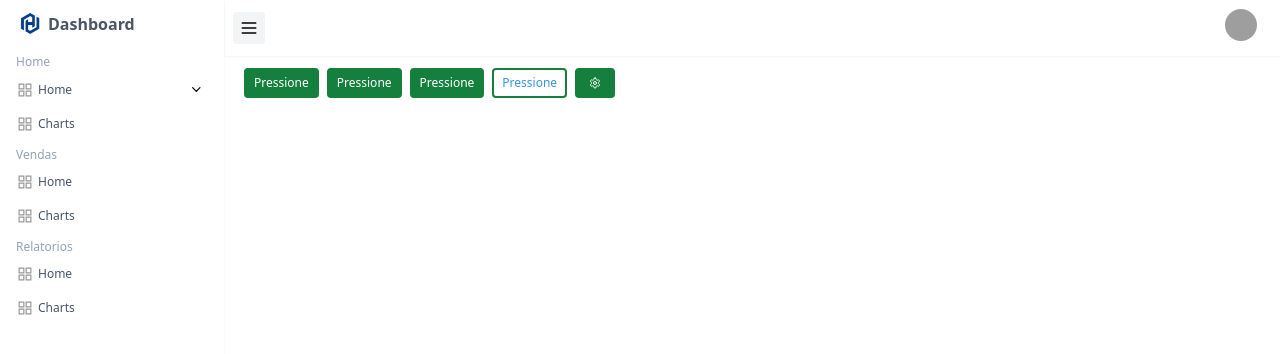
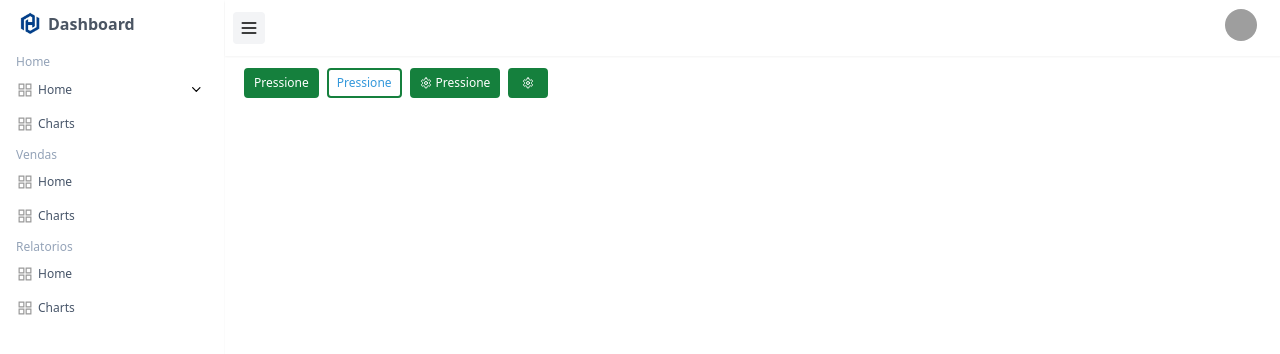
Before and after one commit to brunowbbs/ui-components, a React (Vite) app: page / in a window 1280 px wide. Shown: the top 354 px of the page. Built offline with nearby package versions, Linux system fonts and the light colour scheme; grey boxes are pictures that could not be loaded.

Commit message:
feat: ok

```diff
--- a/src/App.tsx
+++ b/src/App.tsx
@@ -107,16 +107,13 @@ function App() {
     >
       <div className="flex gap-2">
         <Button text="Pressione" onClick={() => alert("ok")} />
-        <Button text="Pressione" onClick={() => alert("ok")} />
-        <Button text="Pressione" onClick={() => alert("ok")} />
-
         <Button text="Pressione" onClick={() => alert("ok")} link />
-
         <Button
-          // text="Pressione"
+          text="Pressione"
           onClick={() => alert("ok")}
           icon={<LuSettings size={12} />}
         />
+        <Button onClick={() => alert("ok")} icon={<LuSettings size={12} />} />
       </div>
     </DashboardLayout>
   );
```
